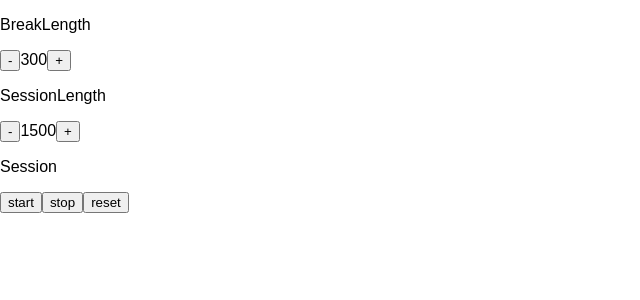
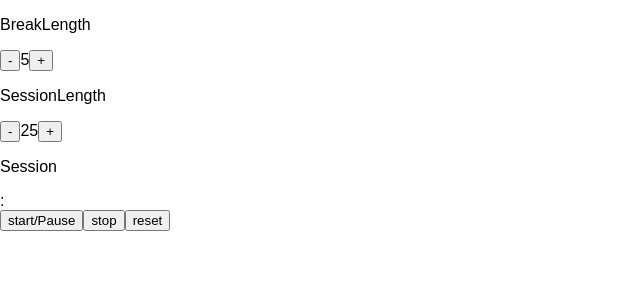
Before and after one commit to shilpiverma509/Pomodoro-Timer, a React (Create React App) app: page / in a window 1280 px wide. Shown: the top 300 px of the page, without its empty margins (0-640 px from the left). Built offline with nearby package versions, Linux system fonts and the light colour scheme.

Commit message:
minor edits

```diff
--- a/src/App.js
+++ b/src/App.js
@@ -36,7 +36,7 @@ class App extends React.Component{
     if(this.state.session<3600){
       this.setState({
         session:this.state.session+60,
-        countdown:this.state.countdown+60
+        countdown:this.state.session+60
       },()=>
         this.displayTime()
       );
@@ -48,7 +48,7 @@ class App extends React.Component{
     if(this.state.session>900){
       this.setState({
         session:this.state.session-60,
-        countdown:this.state.countdown+60
+        countdown:this.state.session-60
       },()=>this.displayTime());
     }
     //else display an alert you reached the min limit for a work session
@@ -57,7 +57,7 @@ class App extends React.Component{
   handleBreakDecrement(){
     if(this.state.break>300){
       this.setState({
-        break_duration:this.state.break_duration-60 //decrease by 1 minute
+        break_duration:this.state.break_duration-60
       })
     }
     //else alert minimum break time is 5 minutes
@@ -77,14 +77,14 @@ class App extends React.Component{
   }
 
   displayTime(){
-    const countdown = this.state.countdown
+    const countdown = this.state.countdown;
     const minutes = Math.floor(countdown/60);
     const seconds = countdown%60;
     const displayedMinutes= minutes<10?'0'+minutes.toString():minutes.toString();
-    const displayedSeconds = seconds<10?'0'+seconds.toString:seconds.toString();
+    const displayedSeconds = seconds<10?'0'+seconds.toString():seconds.toString();
 
     this.setState({
-      countdown:countdown,
+      countdown,
       displayedMinutes,
       displayedSeconds
     });
@@ -97,8 +97,7 @@ class App extends React.Component{
   }
 
   elapsedTime(){
-    const countdown = this.state.countdown-1;
-    this.displayTime(countdown);
+    this.displayTime(this.state.countdown-1);
   }
 
   //pomodoro session
@@ -109,6 +108,12 @@ class App extends React.Component{
         intervalID:setInterval(this.elapsedTime,1000),
         isPaused:!this.state.paused
       });
+    }
+    else{
+      this.onPauseTimer();
+      this.setState({
+        isPaused:!this.state.isPaused
+      })
     }
   }
 
@@ -121,8 +126,8 @@ class App extends React.Component{
   componentDidUpdate(){
     if((this.state.countdown<0) && (this.state.isSession)){
       this.setState({
-        isSession:!isSession,
-        isBreak:!isBreak,
+        isSession:!this.state.isSession,
+        isBreak:!this.state.isBreak,
         countdown:this.state.break_duration
       },()=>this.displayTime());
     }
@@ -133,10 +138,11 @@ class App extends React.Component{
         isBreak:!this.state.isBreak,
         countdown:this.state.session,
         isPaused:!this.state.isPaused
-      },()=>this.displayTime());
-
-    }
-    }
+      },()=>{
+        this.displayTime();
+        this.onStartTimer();
+    });
+    }}
 
 
   render(){
@@ -144,8 +150,8 @@ class App extends React.Component{
       <div>
         <BreakLength
         break_duration={this.state.break_duration}
-        onBreakLengthIncrement={this.handleIncrement}
-        onBreakLengthDecrement={this.handleDecrement}
+        onBreakIncrement={this.handleBreakIncrement}
+        onBreakDecrement={this.handleBreakDecrement}
          />
         <SessionLength
         session={this.state.session}
@@ -158,6 +164,7 @@ class App extends React.Component{
         displayedMinutes={this.state.displayedMinutes}
         displayedSeconds={this.state.displayedSeconds}
         onPauseTimer={this.onPauseTimer}
+        togglePauseState={this.togglePauseState}
          />
       </div>
     )
--- a/src/BreakLength.js
+++ b/src/BreakLength.js
@@ -3,14 +3,14 @@ class BreakLength extends React.Component{
 
 
     render(){
-        const break_length = this.props.break_duration;
+        const break_length = this.props.break_duration/60;
         return(
             <div>
                 <p>BreakLength</p>
-                <button onClick={this.props.onBreakLengthDecrement}>-</button>
+                <button onClick={this.props.onBreakDecrement}>-</button>
                 {break_length}
 
-                <button onClick={this.props.onBreakLengthIncrement}>+</button>
+                <button onClick={this.props.onBreakIncrement}>+</button>
             </div>
         )
     }
--- a/src/SessionLength.js
+++ b/src/SessionLength.js
@@ -3,7 +3,7 @@ import React from 'react';
 class SessionLength extends React.Component{
     render(){
 
-        const session_length=this.props.session;
+        const session_length=this.props.session/60;
         return(
             <div>
                 <p>SessionLength</p>
--- a/src/Timer.js
+++ b/src/Timer.js
@@ -6,8 +6,9 @@ class Timer extends React.Component{
         return(
             <div>
                 <p>Session</p>
-                <button >start</button>
-                <button>stop</button>
+                <div>{this.props.displayedMinutes}:{this.props.displayedSeconds}</div>
+                <button onClick = {this.props.onStartTimer} >start/Pause</button>
+                <button onClick = {this.props.onPauseTimer}>stop</button>
                 <button>reset</button>
             </div>
         )
```
